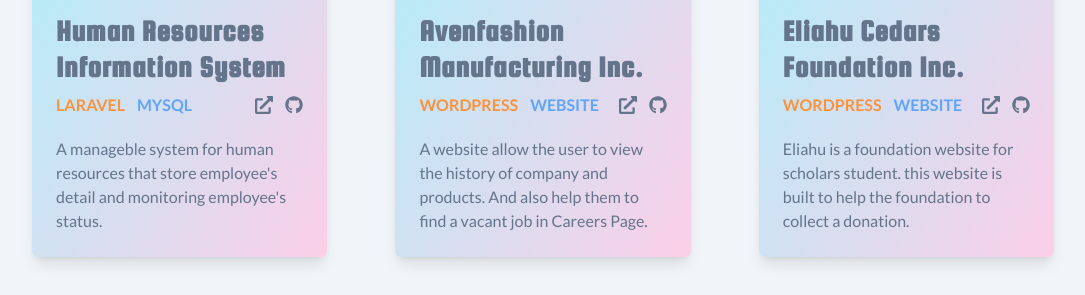
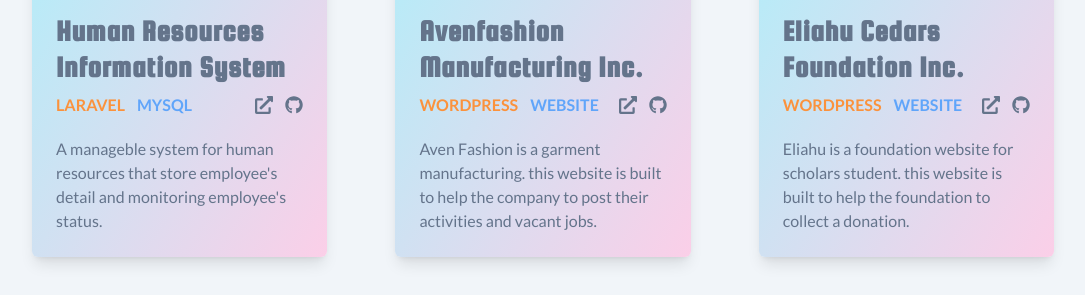
Before and after one commit to markan2ny/portfolio-v2, a React (Vite) app: page / in a window 1280 px wide. Shown: the part 1980-2275 px from the top of the page, without its empty margins (152-1237 px from the left). Built offline with nearby package versions, Linux system fonts and the light colour scheme.

Commit message:
Updated project description

```diff
--- a/src/sections/Project.jsx
+++ b/src/sections/Project.jsx
@@ -75,9 +75,8 @@
                 </div>
               </div>
               <p className="py-3 text-md text-slate-500">
-                A website allow the user to view the history of company and
-                products. And also help them to find a vacant job in Careers
-                Page.
+                Aven Fashion is a garment manufacturing. this website is built
+                to help the company to post their activities and vacant jobs.
               </p>
             </div>
           </div>
@@ -107,7 +106,14 @@
                   <a href="https://ecfi.org.ph" target="__blank">
                     <Fa.FaExternalLinkAlt className="text-slate-500 hover:text-cyan-500" />
                   </a>
-                  <a href="#">
+                  <a
+                    href="#"
+                    onClick={() =>
+                      alert(
+                        "Sorry the developer decided to disable the repository of this project"
+                      )
+                    }
+                  >
                     <Fa.FaGithub className="text-slate-500 hover:text-cyan-500" />
                   </a>
                 </div>
```
